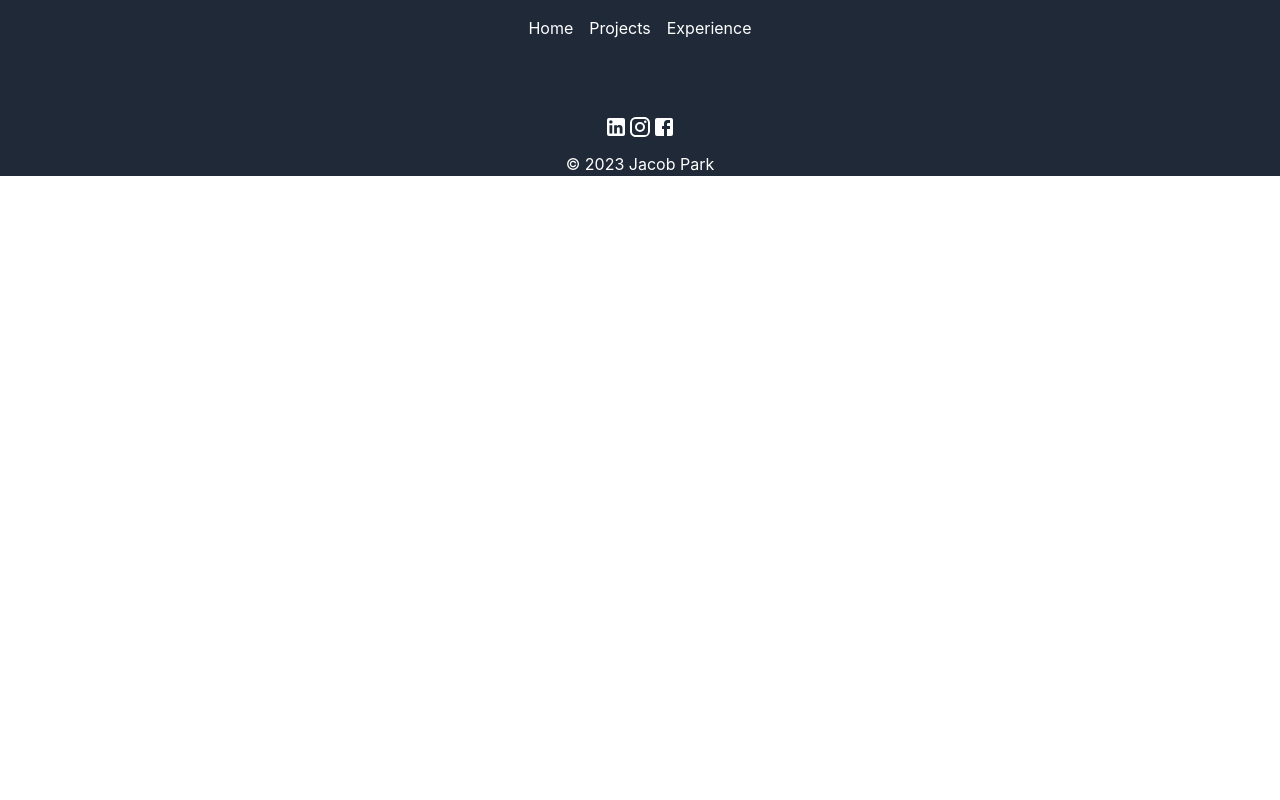
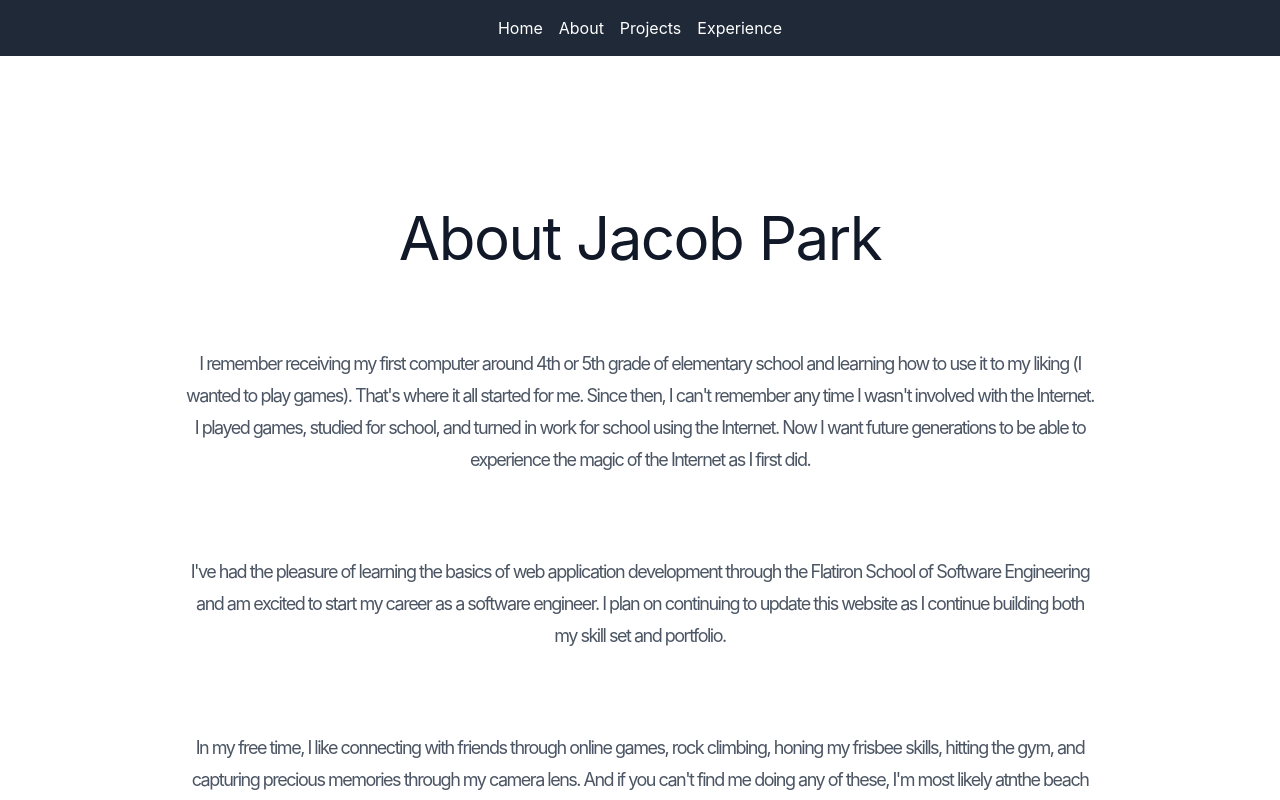
Before and after one commit to brakyawitz132/personal-website, a React (Create React App) app: page /about in a window 1280 px wide. Shown: the top 800 px of the page. Built offline with nearby package versions, Linux system fonts and the light colour scheme.

Commit message:
added about section, project description, and logo

```diff
--- a/src/App.js
+++ b/src/App.js
@@ -1,6 +1,7 @@
 import './App.css';
 import { BrowserRouter as Router, Routes, Route } from "react-router-dom";
 import Home from "./pages/Home"
+import About from "./pages/About"
 import Experience from "./pages/Experience"
 import Projects from "./pages/Projects"
 import NavBar from './components/NavBar';
@@ -16,6 +17,7 @@ function App() {
         <NavBar />
         <Routes>
           <Route path='/' element={<Home />}/>
+          <Route path='/about' element={<About />}/>
           <Route path='/projects' element={<Projects />}/>
           <Route path="/project/:id" element={<ProjectDisplay />} />
           <Route path='/experience' element={<Experience />}/>
--- a/src/components/NavBar.js
+++ b/src/components/NavBar.js
@@ -24,6 +24,9 @@ function NavBar() {
                 <Link to="/" className=" hover:text-gray-300">
                     Home
                 </Link>
+                <Link to="/about" className=" hover:text-gray-300">
+                    About
+                </Link>
                 <Link to="/projects" className=" hover:text-gray-300">
                     Projects
                 </Link>
--- a/src/list/ProjectList.js
+++ b/src/list/ProjectList.js
@@ -9,30 +9,35 @@ export const ProjectList = [
     name: "Beernoculars",
     image: Beer,
     skills: "JavaScript, HTML, CSS",
-    link: "https://github.com/AG-168/brewery-project"
+    link: "https://github.com/AG-168/brewery-project",
+    body: "Utilizes the Open Brewery DB API to find the 5 closest breweries near an inputted location. Able to filter your search by brewery types and additionally returns the distances, website, and phone number of the resulting breweries."
   },
   {
     name: "PokeBuilder",
     image: Pokebuilder,
     skills: "React, JavaScript, HTML, CSS",
-    link: "https://github.com/AG-168/pokemon_phase2_project"
+    link: "https://github.com/AG-168/pokemon_phase2_project",
+    body: "Utilizes the Pokemon TCG API and Userfront to create a personal profile that can build your own Pokemon TCG deck. Able to search up cards containing inputted text and edit the deck by adding or deleting cards from th deck."
   },
   {
-    name: "Jeopardy",
+    name: "CLI Jeopardy",
     image: Jeopardy,
-    skills: "Python, SQLite",
-    link: "https://github.com/funky-dolphin/Jeopardy-CLI-Phase-3"
+    skills: "Python, SQLite, SQLAlchemy",
+    link: "https://github.com/funky-dolphin/Jeopardy-CLI-Phase-3",
+    body: "Created a functioning Jeopardy game that can be run through the CLI. Created the backend from scratch by making a table of questions, answers, categories, and points."
   },
   {
     name: "TaskMaster",
     image: Kanban,
     skills: "React, JavaScript, Flask, Python, SQLAlchemy, HTML, Tailwind CSS",
-    link: "https://github.com/thecandylane/P4-Project-Jack-ChrisC-Jacob-ChrisW"
+    link: "https://github.com/thecandylane/P4-Project-Jack-ChrisC-Jacob-ChrisW",
+    body: "Created a mock work ticketeting site with a working backend for individual profiles and a functioning kanban component. Options include sending a ticket, updating the ticket status, and deleting the then finished ticket as well as marking a calendar."
   },
   {
     name: "StillMusic",
     image: Stillmusic,
     skills: "React, JavaScript, Flask, Python, SQLAlchemy, HTML, Tailwind CSS",
-    link: "https://github.com/brakyawitz132/StillMusic"
+    link: "https://github.com/brakyawitz132/StillMusic",
+    body: "Created a web application that would convert a picture into a sequence of notes that could be then used to create music. Utilized a music AI called Magenta to create the note sequence based off the pixels of the inputted image."
   },
 ];
--- /dev/null
+++ b/src/pages/About.js
@@ -0,0 +1,24 @@
+import React from 'react'
+
+export default function About() {
+  return (
+    <div className='md:flex-row md:justify-between items-center p-10'>
+        <div id="identity" className="mx-8 p-28 text-4xl tracking-tight text-gray-900 md:text-6xl">
+            <h2>About Jacob Park</h2>
+            <p className="mt-20 text-lg leading-8 text-gray-600">
+                I remember receiving my first computer around 4th or 5th grade of elementary school and learning how to use it to my liking (I wanted to play games). That's where it all started for me.
+                Since then, I can't remember any time I wasn't involved with the Internet. I played games, studied for school, and turned in work for school using the Internet. Now I want future generations to
+                be able to experience the magic of the Internet as I first did.
+            </p>
+            <p className="mt-20 text-lg leading-8 text-gray-600">
+                I've had the pleasure of learning the basics of web application development through the Flatiron School of Software Engineering and am excited to start my career as a software engineer. I plan on
+                continuing to update this website as I continue building both my skill set and portfolio.
+            </p>
+            <p className="mt-20 text-lg leading-8 text-gray-600">
+                In my free time, I like connecting with friends through online games, rock climbing, honing my frisbee skills, hitting the gym, and capturing precious memories through my camera lens.
+                And if you can't find me doing any of these, I'm most likely atnthe beach or in a karaoke room, singing and dancing to my heart's content.
+            </p>
+        </div>
+    </div>
+  )
+}
--- a/src/pages/Home.js
+++ b/src/pages/Home.js
@@ -4,15 +4,17 @@ import EmailIcon from '@mui/icons-material/Email';
 import GitHubIcon from '@mui/icons-material/GitHub';
 import { Button, IconButton } from '@mui/material';
 import Resume from '../assets/files/resume2.pdf'
+import Logo from '../assets/logo1.png'
 
 function Home() {
   return (
-    <div className="md:flex-row md:justify-between items-center p-8">
+    <div className="md:flex-row md:justify-center items-center p-8">
       <div className="text-center mb-20 mt-20">
         <h2 className="text-4xl font-bold tracking-tight text-gray-900 sm:text-6xl"> Hello, World!</h2>
-        <h2 className="text-4xl font-bold tracking-tight text-gray-900 sm:text-6xl"> My Name is Jacob Park</h2>
+        <h2 className="text-4xl font-bold tracking-tight text-gray-900 sm:text-6xl"> My Name is</h2>
+        <img src={Logo} alt='logo' className='mx-auto block py-8'/>
         <div className="mb-4">
-            <p className="mt-20 text-lg leading-8 text-gray-600">A full stack software engineer with a passion for learning and creating.</p>
+            <p className="mt-4 text-lg leading-8 text-gray-600">A full stack software engineer with a passion for learning and creating.</p>
             <IconButton onClick={() => window.open('https://www.linkedin.com/in/jacob-y-park/', '_blank')}>
                 <LinkedInIcon />
             </IconButton>
--- a/src/pages/ProjectDisplay.js
+++ b/src/pages/ProjectDisplay.js
@@ -12,6 +12,7 @@ function ProjectDisplay() {
     <div className="w-full h-[calc(100vh-100px)] flex justify-center items-center flex-col">
       <h1 className="mt-8 text-gray-800 text-3xl"> {project.name}</h1>
       <img className="w-96 rounded-lg" src={project.image} alt={project.name}/>
+      <p className="mx-24 my-5 text-2xl text-gray-800">{project.body}</p>
       <p className="text-2xl text-gray-800">
         <b>Skills:</b> {project.skills}
       </p>
--- a/src/pages/Projects.js
+++ b/src/pages/Projects.js
@@ -11,7 +11,7 @@ function Projects() {
       </h1>
       <div className="grid grid-cols-1 md:grid-cols-2 lg:grid-cols-3 gap-8 place-items-center">
         {ProjectList.map((project, idx) => (
-          <ProjectItem key={idx} id={idx} name={project.name} image={project.image} />
+          <ProjectItem key={idx} id={idx} name={project.name} image={project.image} body={project.body}/>
         ))}
       </div>
     </div>
```
Also changed, not shown: src/assets/logo1.png (added), src/assets/logo2.png (added).
